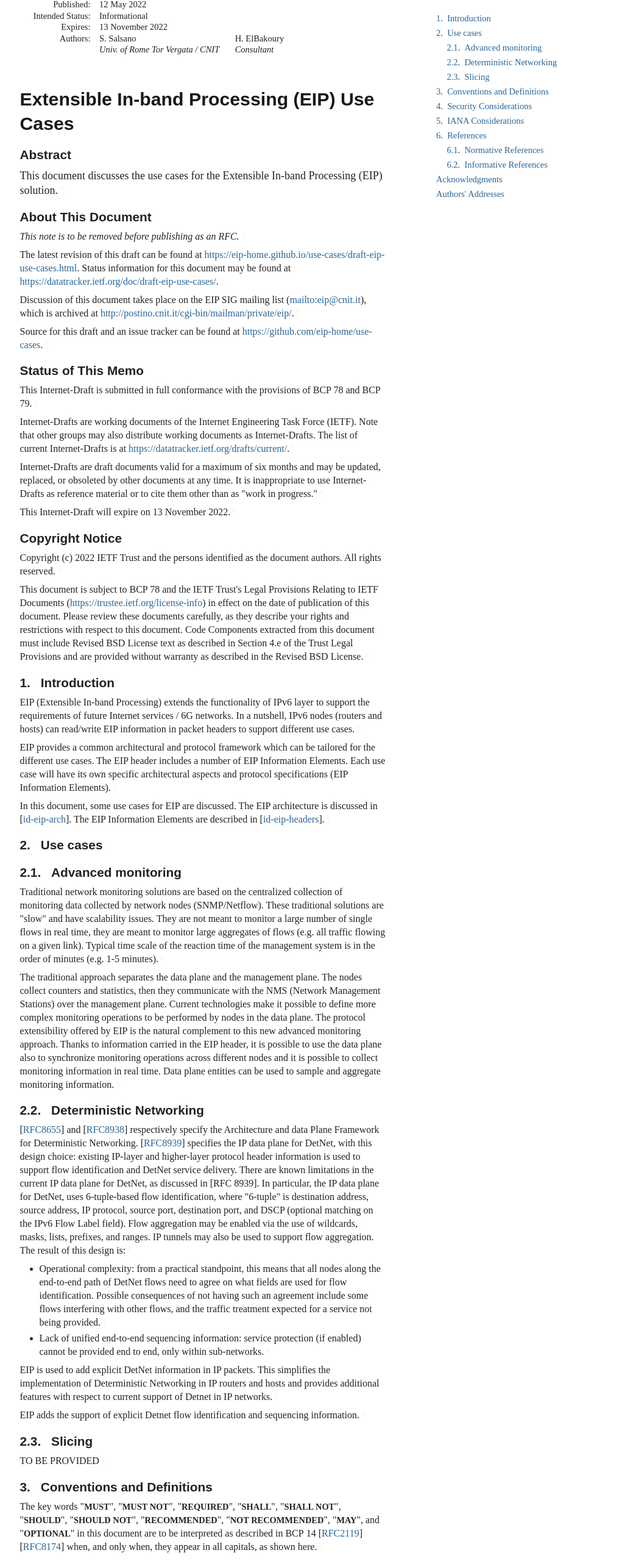
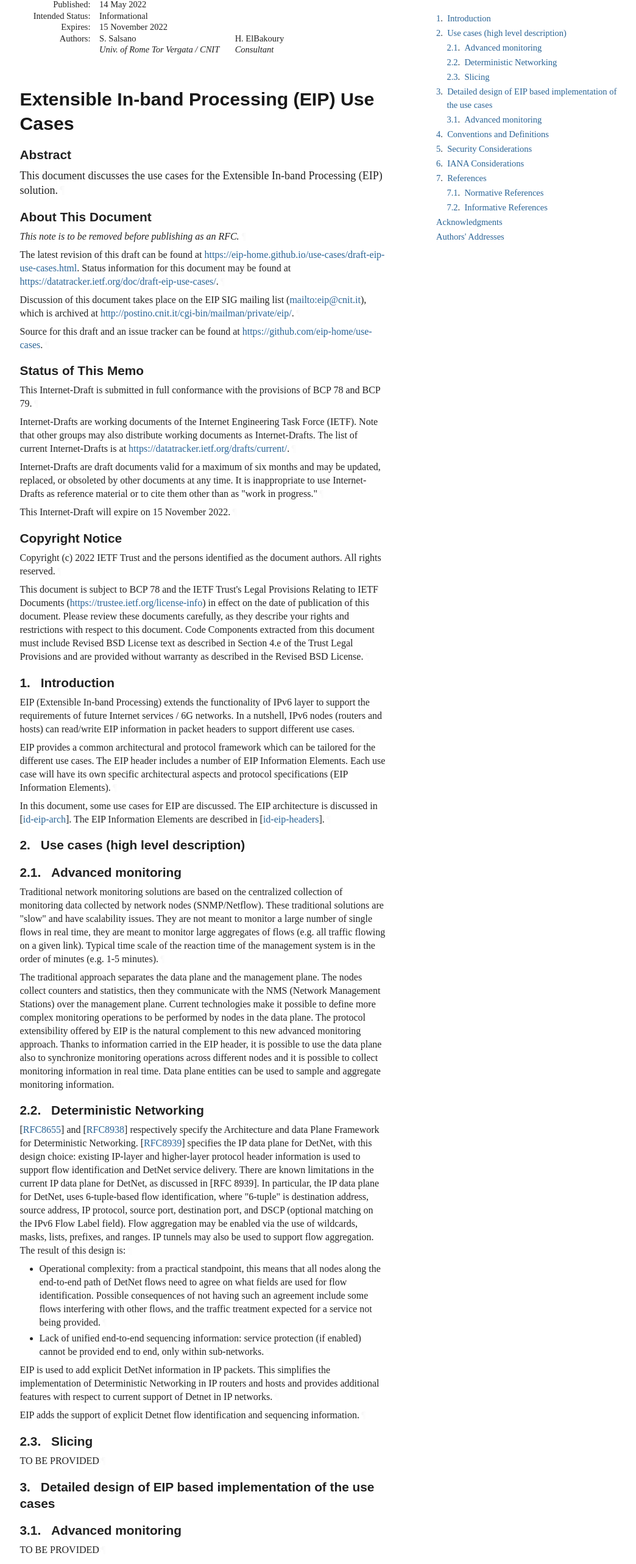
Before and after one commit to eip-home/use-cases, a plain HTML site: page draft-eip-use-cases.html in a window 1280 px wide. Shown: the part 115-2680 px from the top of the page at 61% size, without its empty margins (92-1136 px from the left). Drawn offline with Linux system fonts and the light colour scheme; a web font is replaced by a local one.

Commit message:
Script updating gh-pages from 035f13c. [ci skip]

```diff
--- a/draft-eip-use-cases.html
+++ b/draft-eip-use-cases.html
@@ -1019,7 +1019,7 @@ svg [stroke="fill"], svg [fill^="#fff"] {
 </tr></thead>
 <tfoot><tr>
 <td class="left">Salsano &amp; ElBakoury</td>
-<td class="center">Expires 13 November 2022</td>
+<td class="center">Expires 15 November 2022</td>
 <td class="right">[Page]</td>
 </tr></tfoot>
 </table>
@@ -1032,12 +1032,12 @@ svg [stroke="fill"], svg [fill^="#fff"] {
 <dd class="internet-draft">draft-eip-use-cases-latest</dd>
 <dt class="label-published">Published:</dt>
 <dd class="published">
-<time datetime="2022-05-12" class="published">12 May 2022</time>
+<time datetime="2022-05-14" class="published">14 May 2022</time>
     </dd>
 <dt class="label-intended-status">Intended Status:</dt>
 <dd class="intended-status">Informational</dd>
 <dt class="label-expires">Expires:</dt>
-<dd class="expires"><time datetime="2022-11-13">13 November 2022</time></dd>
+<dd class="expires"><time datetime="2022-11-15">15 November 2022</time></dd>
 <dt class="label-authors">Authors:</dt>
 <dd class="authors">
 <div class="author">
@@ -1090,7 +1090,7 @@ svg [stroke="fill"], svg [fill^="#fff"] {
         time. It is inappropriate to use Internet-Drafts as reference
         material or to cite them other than as "work in progress."<a href="#section-boilerplate.1-3" class="pilcrow">¶</a></p>
 <p id="section-boilerplate.1-4">
-        This Internet-Draft will expire on 13 November 2022.<a href="#section-boilerplate.1-4" class="pilcrow">¶</a></p>
+        This Internet-Draft will expire on 15 November 2022.<a href="#section-boilerplate.1-4" class="pilcrow">¶</a></p>
 </section>
 </div>
 <div id="copyright">
@@ -1123,7 +1123,7 @@ svg [stroke="fill"], svg [fill^="#fff"] {
             <p id="section-toc.1-1.1.1" class="keepWithNext"><a href="#section-1" class="xref">1</a>.  <a href="#name-introduction" class="xref">Introduction</a></p>
 </li>
           <li class="compact toc ulBare ulEmpty" id="section-toc.1-1.2">
-            <p id="section-toc.1-1.2.1"><a href="#section-2" class="xref">2</a>.  <a href="#name-use-cases" class="xref">Use cases</a></p>
+            <p id="section-toc.1-1.2.1"><a href="#section-2" class="xref">2</a>.  <a href="#name-use-cases-high-level-descri" class="xref">Use cases (high level description)</a></p>
 <ul class="compact toc ulBare ulEmpty">
 <li class="compact toc ulBare ulEmpty" id="section-toc.1-1.2.2.1">
                 <p id="section-toc.1-1.2.2.1.1" class="keepWithNext"><a href="#section-2.1" class="xref">2.1</a>.  <a href="#name-advanced-monitoring" class="xref">Advanced monitoring</a></p>
@@ -1137,30 +1137,38 @@ svg [stroke="fill"], svg [fill^="#fff"] {
             </ul>
 </li>
           <li class="compact toc ulBare ulEmpty" id="section-toc.1-1.3">
-            <p id="section-toc.1-1.3.1"><a href="#section-3" class="xref">3</a>.  <a href="#name-conventions-and-definitions" class="xref">Conventions and Definitions</a></p>
-</li>
-          <li class="compact toc ulBare ulEmpty" id="section-toc.1-1.4">
-            <p id="section-toc.1-1.4.1"><a href="#section-4" class="xref">4</a>.  <a href="#name-security-considerations" class="xref">Security Considerations</a></p>
-</li>
-          <li class="compact toc ulBare ulEmpty" id="section-toc.1-1.5">
-            <p id="section-toc.1-1.5.1"><a href="#section-5" class="xref">5</a>.  <a href="#name-iana-considerations" class="xref">IANA Considerations</a></p>
-</li>
-          <li class="compact toc ulBare ulEmpty" id="section-toc.1-1.6">
-            <p id="section-toc.1-1.6.1"><a href="#section-6" class="xref">6</a>.  <a href="#name-references" class="xref">References</a></p>
+            <p id="section-toc.1-1.3.1"><a href="#section-3" class="xref">3</a>.  <a href="#name-detailed-design-of-eip-base" class="xref">Detailed design of EIP based implementation of the use cases</a></p>
 <ul class="compact toc ulBare ulEmpty">
-<li class="compact toc ulBare ulEmpty" id="section-toc.1-1.6.2.1">
-                <p id="section-toc.1-1.6.2.1.1"><a href="#section-6.1" class="xref">6.1</a>.  <a href="#name-normative-references" class="xref">Normative References</a></p>
-</li>
-              <li class="compact toc ulBare ulEmpty" id="section-toc.1-1.6.2.2">
-                <p id="section-toc.1-1.6.2.2.1"><a href="#section-6.2" class="xref">6.2</a>.  <a href="#name-informative-references" class="xref">Informative References</a></p>
+<li class="compact toc ulBare ulEmpty" id="section-toc.1-1.3.2.1">
+                <p id="section-toc.1-1.3.2.1.1"><a href="#section-3.1" class="xref">3.1</a>.  <a href="#name-advanced-monitoring-2" class="xref">Advanced monitoring</a></p>
 </li>
             </ul>
 </li>
+          <li class="compact toc ulBare ulEmpty" id="section-toc.1-1.4">
+            <p id="section-toc.1-1.4.1"><a href="#section-4" class="xref">4</a>.  <a href="#name-conventions-and-definitions" class="xref">Conventions and Definitions</a></p>
+</li>
+          <li class="compact toc ulBare ulEmpty" id="section-toc.1-1.5">
+            <p id="section-toc.1-1.5.1"><a href="#section-5" class="xref">5</a>.  <a href="#name-security-considerations" class="xref">Security Considerations</a></p>
+</li>
+          <li class="compact toc ulBare ulEmpty" id="section-toc.1-1.6">
+            <p id="section-toc.1-1.6.1"><a href="#section-6" class="xref">6</a>.  <a href="#name-iana-considerations" class="xref">IANA Considerations</a></p>
+</li>
           <li class="compact toc ulBare ulEmpty" id="section-toc.1-1.7">
-            <p id="section-toc.1-1.7.1"><a href="#appendix-A" class="xref"></a><a href="#name-acknowledgments" class="xref">Acknowledgments</a></p>
+            <p id="section-toc.1-1.7.1"><a href="#section-7" class="xref">7</a>.  <a href="#name-references" class="xref">References</a></p>
+<ul class="compact toc ulBare ulEmpty">
+<li class="compact toc ulBare ulEmpty" id="section-toc.1-1.7.2.1">
+                <p id="section-toc.1-1.7.2.1.1"><a href="#section-7.1" class="xref">7.1</a>.  <a href="#name-normative-references" class="xref">Normative References</a></p>
+</li>
+              <li class="compact toc ulBare ulEmpty" id="section-toc.1-1.7.2.2">
+                <p id="section-toc.1-1.7.2.2.1"><a href="#section-7.2" class="xref">7.2</a>.  <a href="#name-informative-references" class="xref">Informative References</a></p>
+</li>
+            </ul>
 </li>
           <li class="compact toc ulBare ulEmpty" id="section-toc.1-1.8">
-            <p id="section-toc.1-1.8.1"><a href="#appendix-B" class="xref"></a><a href="#name-authors-addresses" class="xref">Authors' Addresses</a></p>
+            <p id="section-toc.1-1.8.1"><a href="#appendix-A" class="xref"></a><a href="#name-acknowledgments" class="xref">Acknowledgments</a></p>
+</li>
+          <li class="compact toc ulBare ulEmpty" id="section-toc.1-1.9">
+            <p id="section-toc.1-1.9.1"><a href="#appendix-B" class="xref"></a><a href="#name-authors-addresses" class="xref">Authors' Addresses</a></p>
 </li>
         </ul>
 </nav>
@@ -1176,10 +1184,10 @@ svg [stroke="fill"], svg [fill^="#fff"] {
 <p id="section-1-3">In this document, some use cases for EIP are discussed. The EIP architecture is discussed in <span>[<a href="#id-eip-arch" class="xref">id-eip-arch</a>]</span>. The EIP Information Elements are described in <span>[<a href="#id-eip-headers" class="xref">id-eip-headers</a>]</span>.<a href="#section-1-3" class="pilcrow">¶</a></p>
 </section>
 </div>
-<div id="use-cases">
+<div id="use-cases-high-level-description">
 <section id="section-2">
-      <h2 id="name-use-cases">
-<a href="#section-2" class="section-number selfRef">2. </a><a href="#name-use-cases" class="section-name selfRef">Use cases</a>
+      <h2 id="name-use-cases-high-level-descri">
+<a href="#section-2" class="section-number selfRef">2. </a><a href="#name-use-cases-high-level-descri" class="section-name selfRef">Use cases (high level description)</a>
       </h2>
 <div id="advanced-monitoring">
 <section id="section-2.1">
@@ -1217,40 +1225,55 @@ Current technologies make it possible to define more complex monitoring operatio
 </div>
 </section>
 </div>
+<div id="detailed-design-of-eip-based-implementation-of-the-use-cases">
+<section id="section-3">
+      <h2 id="name-detailed-design-of-eip-base">
+<a href="#section-3" class="section-number selfRef">3. </a><a href="#name-detailed-design-of-eip-base" class="section-name selfRef">Detailed design of EIP based implementation of the use cases</a>
+      </h2>
+<div id="advanced-monitoring-1">
+<section id="section-3.1">
+        <h3 id="name-advanced-monitoring-2">
+<a href="#section-3.1" class="section-number selfRef">3.1. </a><a href="#name-advanced-monitoring-2" class="section-name selfRef">Advanced monitoring</a>
+        </h3>
+<p id="section-3.1-1">TO BE PROVIDED<a href="#section-3.1-1" class="pilcrow">¶</a></p>
+</section>
+</div>
+</section>
+</div>
 <div id="conventions-and-definitions">
-<section id="section-3">
+<section id="section-4">
       <h2 id="name-conventions-and-definitions">
-<a href="#section-3" class="section-number selfRef">3. </a><a href="#name-conventions-and-definitions" class="section-name selfRef">Conventions and Definitions</a>
+<a href="#section-4" class="section-number selfRef">4. </a><a href="#name-conventions-and-definitions" class="section-name selfRef">Conventions and Definitions</a>
       </h2>
-<p id="section-3-1">The key words "<span class="bcp14">MUST</span>", "<span class="bcp14">MUST NOT</span>", "<span class="bcp14">REQUIRED</span>", "<span class="bcp14">SHALL</span>", "<span class="bcp14">SHALL NOT</span>", "<span class="bcp14">SHOULD</span>", "<span class="bcp14">SHOULD NOT</span>", "<span class="bcp14">RECOMMENDED</span>", "<span class="bcp14">NOT RECOMMENDED</span>",
+<p id="section-4-1">The key words "<span class="bcp14">MUST</span>", "<span class="bcp14">MUST NOT</span>", "<span class="bcp14">REQUIRED</span>", "<span class="bcp14">SHALL</span>", "<span class="bcp14">SHALL NOT</span>", "<span class="bcp14">SHOULD</span>", "<span class="bcp14">SHOULD NOT</span>", "<span class="bcp14">RECOMMENDED</span>", "<span class="bcp14">NOT RECOMMENDED</span>",
 "<span class="bcp14">MAY</span>", and "<span class="bcp14">OPTIONAL</span>" in this document are to be interpreted as
 described in BCP 14 <span>[<a href="#RFC2119" class="xref">RFC2119</a>]</span> <span>[<a href="#RFC8174" class="xref">RFC8174</a>]</span> when, and only when, they
-appear in all capitals, as shown here.<a href="#section-3-1" class="pilcrow">¶</a></p>
+appear in all capitals, as shown here.<a href="#section-4-1" class="pilcrow">¶</a></p>
 </section>
 </div>
 <div id="security-considerations">
-<section id="section-4">
+<section id="section-5">
       <h2 id="name-security-considerations">
-<a href="#section-4" class="section-number selfRef">4. </a><a href="#name-security-considerations" class="section-name selfRef">Security Considerations</a>
+<a href="#section-5" class="section-number selfRef">5. </a><a href="#name-security-considerations" class="section-name selfRef">Security Considerations</a>
       </h2>
-<p id="section-4-1">TODO Security<a href="#section-4-1" class="pilcrow">¶</a></p>
+<p id="section-5-1">TODO Security<a href="#section-5-1" class="pilcrow">¶</a></p>
 </section>
 </div>
 <div id="iana-considerations">
-<section id="section-5">
+<section id="section-6">
       <h2 id="name-iana-considerations">
-<a href="#section-5" class="section-number selfRef">5. </a><a href="#name-iana-considerations" class="section-name selfRef">IANA Considerations</a>
+<a href="#section-6" class="section-number selfRef">6. </a><a href="#name-iana-considerations" class="section-name selfRef">IANA Considerations</a>
       </h2>
-<p id="section-5-1">This document has no IANA actions.<a href="#section-5-1" class="pilcrow">¶</a></p>
+<p id="section-6-1">This document has no IANA actions.<a href="#section-6-1" class="pilcrow">¶</a></p>
 </section>
 </div>
-<section id="section-6">
+<section id="section-7">
       <h2 id="name-references">
-<a href="#section-6" class="section-number selfRef">6. </a><a href="#name-references" class="section-name selfRef">References</a>
+<a href="#section-7" class="section-number selfRef">7. </a><a href="#name-references" class="section-name selfRef">References</a>
       </h2>
-<section id="section-6.1">
+<section id="section-7.1">
         <h3 id="name-normative-references">
-<a href="#section-6.1" class="section-number selfRef">6.1. </a><a href="#name-normative-references" class="section-name selfRef">Normative References</a>
+<a href="#section-7.1" class="section-number selfRef">7.1. </a><a href="#name-normative-references" class="section-name selfRef">Normative References</a>
         </h3>
 <dl class="references">
 <dt id="RFC2119">[RFC2119]</dt>
@@ -1263,9 +1286,9 @@ appear in all capitals, as shown here.<a href="#section-3-1" class="pilcrow">¶<
 <dd class="break"></dd>
 </dl>
 </section>
-<section id="section-6.2">
+<section id="section-7.2">
         <h3 id="name-informative-references">
-<a href="#section-6.2" class="section-number selfRef">6.2. </a><a href="#name-informative-references" class="section-name selfRef">Informative References</a>
+<a href="#section-7.2" class="section-number selfRef">7.2. </a><a href="#name-informative-references" class="section-name selfRef">Informative References</a>
         </h3>
 <dl class="references">
 <dt id="id-eip-headers">[id-eip-headers]</dt>
```
Also changed, not shown: draft-eip-use-cases.txt.
